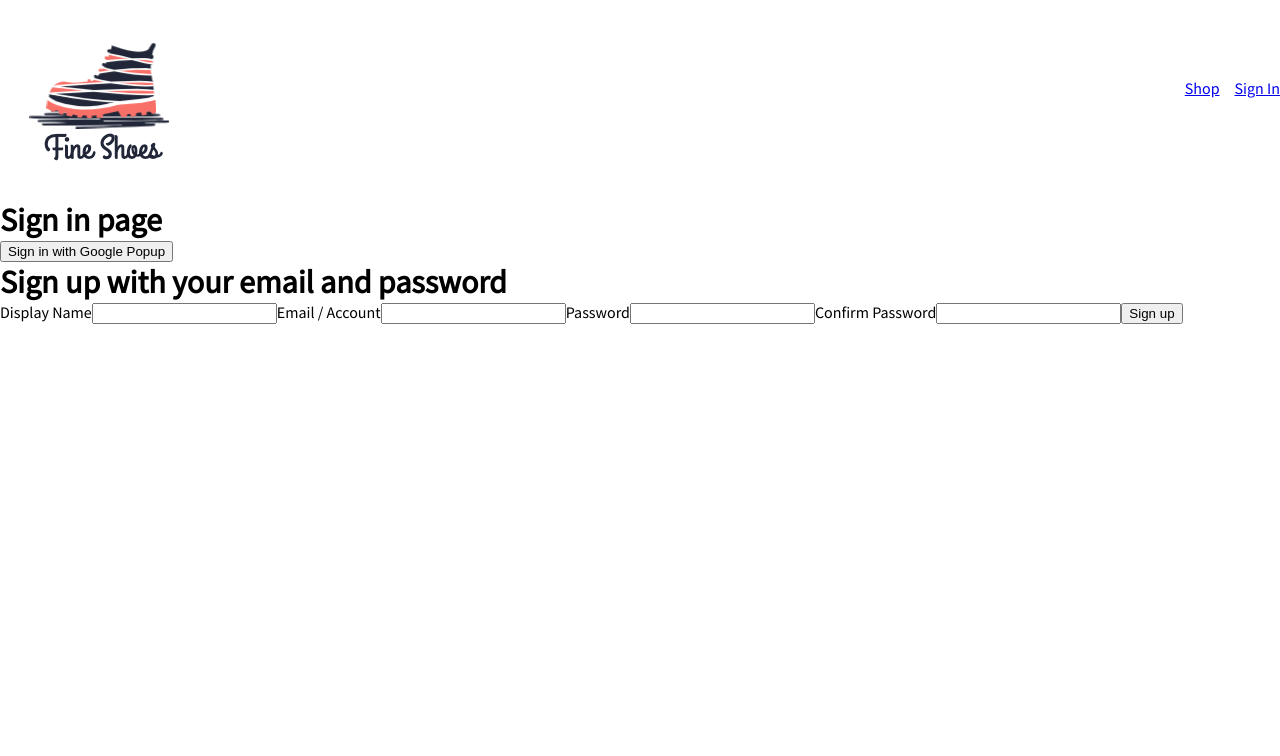
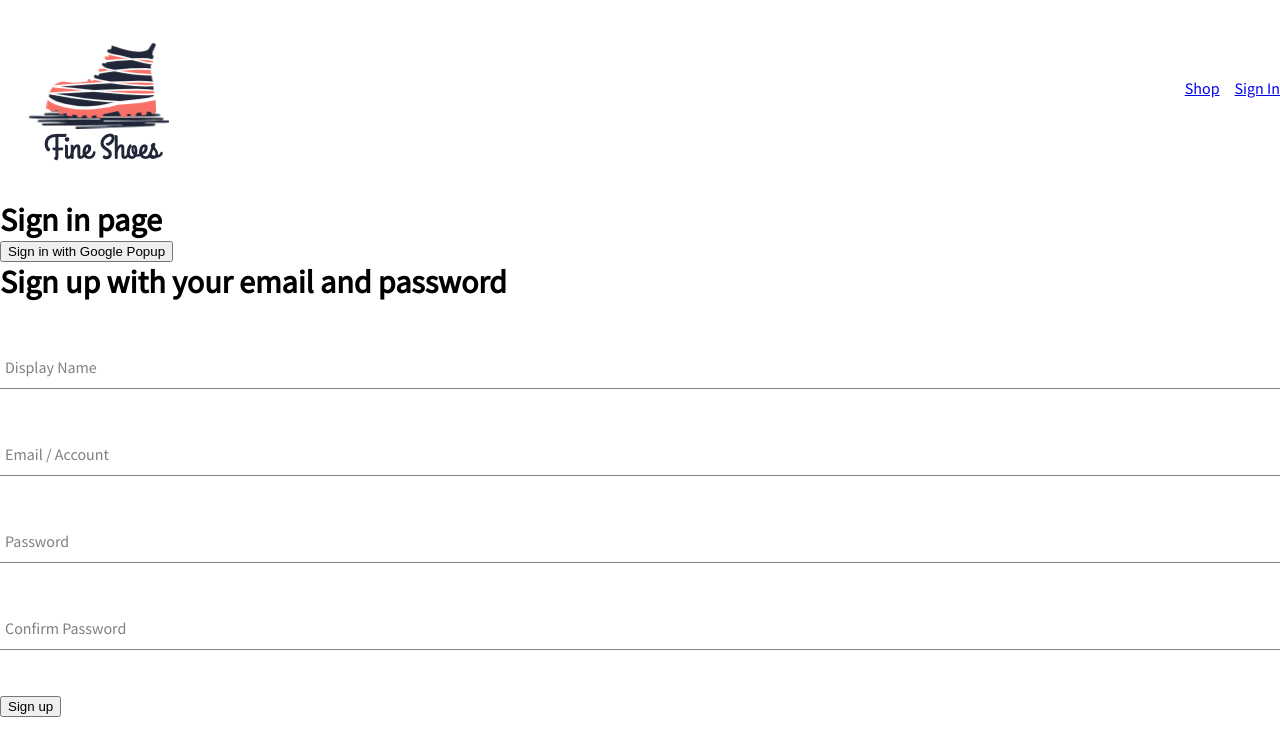
Before and after one commit to l1jer/demo-ecom-shoes, a React (Create React App) app: page /sign-in in a window 1280 px wide. Shown: the top 756 px of the page. Built offline with nearby package versions, Linux system fonts and the light colour scheme.

Commit message:
Generalized form input component by adding styles

```diff
--- /dev/null
+++ b/src/components/form-input/form-input.component.jsx
@@ -0,0 +1,22 @@
+// In order to adding general styles to same HTML form tags
+
+import "./form-input.styles.scss";
+
+const FormInput = ({ label, ...otherProps }) => {
+  return (
+    <div className="form-input-group">
+      {label && (
+        <label
+          className={`${
+            otherProps.value.length ? "shrink" : ""
+          } form-input-label`}
+        >
+          {label}
+        </label>
+      )}
+      <input className="form-input" {...otherProps} />
+    </div>
+  );
+};
+
+export default FormInput;
--- /dev/null
+++ b/src/components/form-input/form-input.styles.scss
@@ -0,0 +1,54 @@
+$sub-color: grey;
+$main-color: black;
+
+@mixin shrinkLabel {
+  top: -14px;
+  font-size: 12px;
+  color: $main-color;
+}
+
+.form-input-group {
+  position: relative;
+  margin: 45px 0;
+
+  .form-input {
+    background: none;
+    background-color: white;
+    color: $sub-color;
+    font-size: 18px;
+    padding: 10px 10px 10px 5px;
+    display: block;
+    width: 100%;
+    border: none;
+    border-radius: 0;
+    border-bottom: 1px solid $sub-color;
+    margin: 25px 0;
+
+    &:focus {
+      outline: none;
+    }
+
+    &:focus ~ .form-input-label {
+      @include shrinkLabel();
+    }
+  }
+
+  input[type="password"] {
+    letter-spacing: 0.3em;
+  }
+
+  .form-input-label {
+    color: $sub-color;
+    font-size: 16px;
+    font-weight: normal;
+    position: absolute;
+    pointer-events: none;
+    left: 5px;
+    top: 10px;
+    transition: 300ms ease all;
+
+    &.shrink {
+      @include shrinkLabel();
+    }
+  }
+}
--- a/src/components/sign-up-form/sign-up-form.component.jsx
+++ b/src/components/sign-up-form/sign-up-form.component.jsx
@@ -1,5 +1,7 @@
 // import { confirmPasswordReset } from "firebase/auth";
 import { useState } from "react";
+
+import FormInput from "../form-input/form-input.component";
 
 import {
   createAuthUserWithEmailAndPassword,
@@ -56,8 +58,8 @@
     <div>
       <h1>Sign up with your email and password</h1>
       <form onSubmit={handleSubmit}>
-        <label>Display Name</label>
-        <input
+        <FormInput
+          label="Display Name"
           type="text"
           required
           onChange={handleChange}
@@ -65,8 +67,8 @@
           value={displayName}
         />
 
-        <label>Email / Account</label>
-        <input
+        <FormInput
+          label="Email / Account"
           type="email"
           required
           onChange={handleChange}
@@ -74,8 +76,8 @@
           value={email}
         />
 
-        <label>Password</label>
-        <input
+        <FormInput
+          label="Password"
           type="password"
           required
           onChange={handleChange}
@@ -83,8 +85,8 @@
           value={password}
         />
 
-        <label>Confirm Password</label>
-        <input
+        <FormInput
+          label="Confirm Password"
           type="password"
           required
           onChange={handleChange}
```
